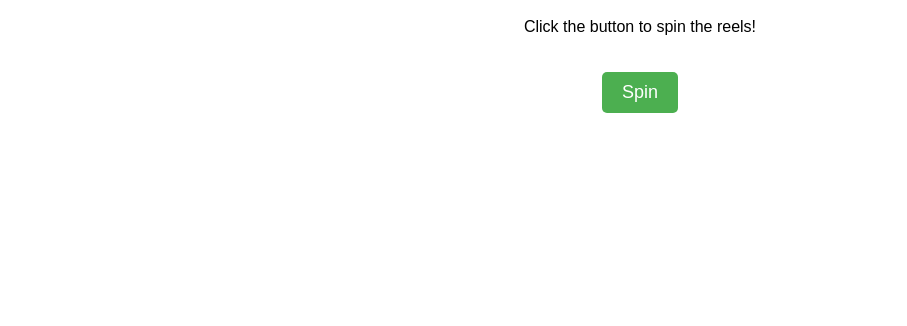
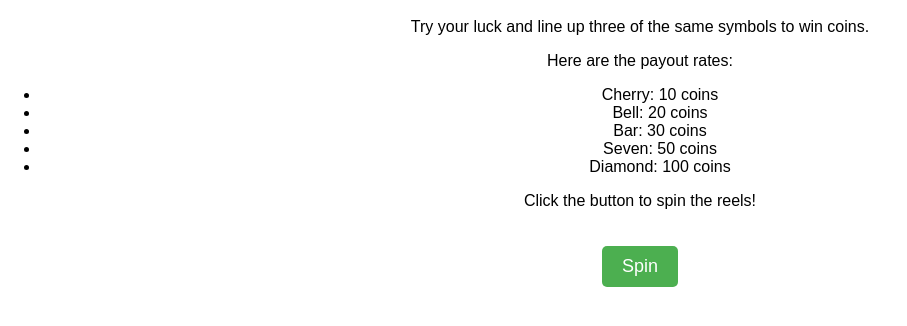
Before and after one commit to JeanmarieJackman/fruit_slots, a plain HTML site: page src/index.html in a window 1280 px wide. Shown: the part 90-416 px from the top of the page, without its empty margins (0-907 px from the left). Drawn offline with Linux system fonts and the light colour scheme.

Commit message:
Update index.html

```diff
--- a/src/index.html
+++ b/src/index.html
@@ -10,12 +10,25 @@
 
 <div class="slot-machine">
   <h1>Slot Machine</h1>
+  <p>Try your luck and line up three of the same symbols to win coins.</p>
+  <p>Here are the payout rates:</p>
+  <ul class="payouts">
+    <li>Cherry: 10 coins</li>
+    <li>Bell: 20 coins</li>
+    <li>Bar: 30 coins</li>
+    <li>Seven: 50 coins</li>
+    <li>Diamond: 100 coins</li>
+  </ul>
   <p>Click the button to spin the reels!</p>
+
+  <div class="reel-box" id="reel1"></div>
+  <div class="reel-box" id="reel2"></div>
+  <div class="reel-box" id="reel3"></div>
   <p id="result"></p>
   <button onclick="spin()">Spin</button>
 </div>
 
-<script src="js/script.js"></script>
+<script src="js/slot_machine.js"></script>
 
 </body>
 </html>
```
